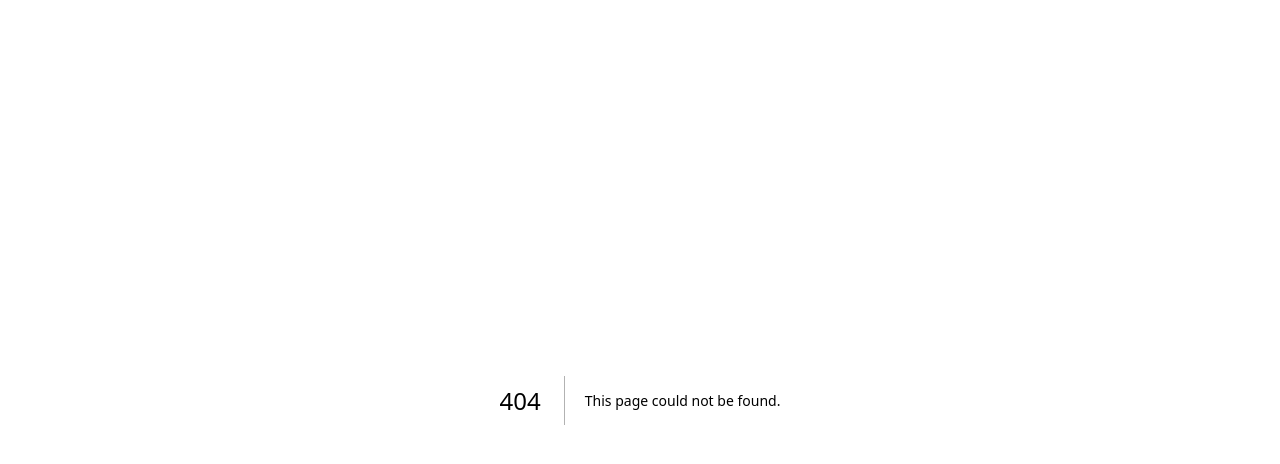
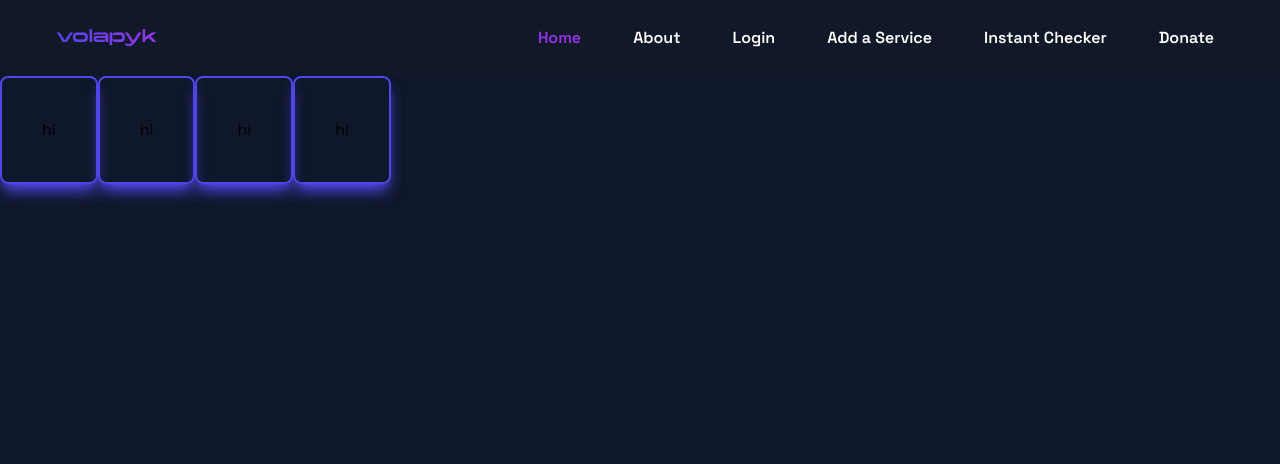
Before and after one commit to abhayrcodes/volapyk-web, a Next.js app: page /sign-up in a window 1280 px wide. Before the commit this address had no page. Shown: the top 464 px of the page. Built offline with nearby package versions, Linux system fonts and the light colour scheme.

Commit message:
login/signup code

```diff
--- a/app/globals.css
+++ b/app/globals.css
@@ -20,3 +20,7 @@ body {
 #logo-text {
     font-family: Yapari;
 }
+
+.labil {
+    font-family: Space;
+}
--- a/app/page.tsx
+++ b/app/page.tsx
@@ -2,11 +2,20 @@ import Card from '../components/Card.tsx';
 import Navbar from '../components/Navbar.tsx';
 import LoadingCard from '@/components/LoadingCard.tsx';
 import SearchInput from '@/components/SearchInput.tsx';
+import LoginModal from '@/components/LoginModal.tsx';
 import React from 'react';
 import { prisma } from '../prisma/client.ts';
 import { Suspense } from 'react';
 
-export default async function Home() {
+export default async function Home({
+  params,
+  searchParams,
+}: {
+  params: { id: string };
+  searchParams?: { [key: string]: string };
+}) {
+  const login = (typeof searchParams === "undefined") ? true : (searchParams.login==="true" ? false : true);
+
   const cases = await prisma.cases.findMany();
   const casesData: Record<number, [string, number]> = {};
   for (const caseItem of cases) {
@@ -115,6 +124,9 @@ export default async function Home() {
             </table>
           </div>
         </div>
+
+        <LoginModal hidden={login} />
+
       </body>
     </html>
   );
--- a/app/service/[id]/page.tsx
+++ b/app/service/[id]/page.tsx
@@ -49,7 +49,7 @@ export default async function ServicePage({ params }: { params: { id: string } }
 
         <div className="flex items-center my-12">
           <Link className="hidden lg:block absolute text-right p-[15px] w-[150px] -translate-x-2/3 hover:-translate-x-1/3 font-bold border-2 border-slate-100 bg-slate-100 rounded-lg hover:text-slate-100 hover:bg-slate-900 transition ease-in-out duration-300 hover:shadow-lg hover:shadow-indigo-600 hover:after:content-['Back']" href="/">
-            <span>🡸  </span>
+            <span>←  </span>
           </Link>
 
           <div className="flex-col lg:flex-row flex items-center lg:justify-between w-3/4 lg:w-2/3 mx-auto">
@@ -73,7 +73,7 @@ export default async function ServicePage({ params }: { params: { id: string } }
           />
         </div>
 
-        <h1 className="text-lg sm:text-2xl lg:text-3xl text-red-900 w-3/4 mx-auto my-12">⚠ Cases above only represent the top 20, not the full data used to compute scores.</h1>
+        <h1 className="text-lg sm:text-2xl lg:text-3xl text-red-900 w-3/4 mx-auto my-12 animate-pulse">⚠ Cases above only represent the top 20, not the full data used to compute scores.</h1>
 
         <h3 className="w-3/4 my-2 mx-auto sm:text-3xl md:text-4xl lg:text-5xl text-slate-100 mb-7">Links</h3>
         <div className="w-3/4 my-2 mx-auto border border-slate-800 rounded-lg md:rounded-md mb-7">
--- /dev/null
+++ b/app/sign-up/page.tsx
@@ -0,0 +1,52 @@
+import Navbar from "@/components/Navbar";
+import RegularInput from "@/components/RegInput";
+import Link from "next/link";
+
+export default function SignUp() {
+    return (
+      <html>
+          <body className="static bg-slate-900">
+              <Navbar/>
+
+              <form className="flex w-full">
+                <div className="border-2 border-indigo-600 rounded-lg shadow-lg shadow-indigo-600 p-10">
+                    <Link href="#">hi</Link>
+                </div>
+                <div className="border-2 border-indigo-600 rounded-lg shadow-lg shadow-indigo-600 p-10">
+                    <Link href="#">hi</Link>
+                </div>
+                <div className="border-2 border-indigo-600 rounded-lg shadow-lg shadow-indigo-600 p-10">
+                    <Link href="#">hi</Link>
+                </div>
+                <div className="border-2 border-indigo-600 rounded-lg shadow-lg shadow-indigo-600 p-10">
+                    <Link href="#">hi</Link>
+                </div>
+              </form>
+          </body>
+      </html>
+
+    )
+  }
+
+/*
+<div className="transition ease-in duration-150 border-2 border-indigo-600 shadow-lg shadow-indigo-600 p-10 rounded-lg w-1/2 mx-auto my-5 bg-slate-900">
+                <div className="flex row-span-1 mb-10">
+                        <div className=" content-center w-fit grid place-items-center mr-5 animate-bounce">
+                            <div className="transition duration-150 ease-in-out h-5 w-5 rounded-full bg-transparent border-2 border-slate-200 mb-1 shadow-lg shadow-indigo-600"></div>
+                            <div className="transition duration-150 ease-in-out h-5 w-10 bg-transparent border-2 border-slate-200 rounded-tl-full rounded-tr-full m-0 shadow-lg shadow-indigo-600"></div>
+                        </div>
+                        <h2 className="text-slate-100 lg:text-4xl" id="logo-text">Sign Up</h2>
+                </div>
+
+                <div>
+                    <form>
+                        <h2 className="labil text-slate-100 lg:text-2xl font-semibold">Username</h2>
+                        <RegularInput placeholder = "Username" background = "d" otheredits = "mb-5 mt-2"></RegularInput>
+                        <h2 className="labil text-slate-100 lg:text-2xl font-semibold">Password</h2>
+                        <RegularInput placeholder = "Password" background = "d" otheredits="my-2"></RegularInput>
+                        <RegularInput placeholder = "Confirm Password" background = "d" ></RegularInput>
+                        <button type="submit" className="lg:rounded-lg transition ease-in-out duration-300 labil font-semibold w-full p-4 bg-slate-100 text-slate-900 my-5 border-2 border-slate-100 hover:text-slate-100 hover:bg-slate-900 hover:shadow-lg hover:shadow-indigo-600">CREATE ACCOUNT</button>
+                    </form>
+                </div>
+              </div>
+              */
--- /dev/null
+++ b/components/LoginModal.tsx
@@ -0,0 +1,39 @@
+import RegularInput from "./RegInput"
+import Link from "next/link";
+
+export default function LoginModal(props:any) {
+    const hidden = props.hidden || "";
+    return (
+        <div className={`${hidden ? "hidden" : ""} w-full h-full bg-slate-900/80 fixed inset-0`}>
+
+          <div className=" h-fit my-auto fixed inset-0 transition ease-in duration-150 border-2 border-indigo-600 hover:shadow-lg hover:shadow-indigo-600 p-10 rounded-lg w-1/2 mx-auto bg-slate-900">
+            <Link className=" hidden lg:block text-right p-[15px] w-[150px] -translate-x-2/3 hover:-translate-x-1/3 font-bold border-2 border-slate-100 bg-slate-100 rounded-lg hover:text-slate-100 hover:bg-slate-900 transition ease-in-out duration-300 hover:shadow-lg hover:shadow-indigo-600 hover:after:content-['Back']" href="/">
+                <span>←  </span>
+            </Link>
+
+            <div className="flex row-span-1 mb-10 left-1/2  transform translate-x-1/4">
+
+                    <div className=" content-center w-fit grid place-items-center mr-5 animate-bounce">
+                        <div className="transition duration-150 ease-in-out h-5 w-5 rounded-full bg-transparent border-2 border-slate-200 mb-1 shadow-lg shadow-indigo-600"></div>
+                        <div className="transition duration-150 ease-in-out h-5 w-10 bg-transparent border-2 border-slate-200 rounded-tl-full rounded-tr-full m-0 shadow-lg shadow-indigo-600"></div>
+                    </div>
+                    <h2 className="text-slate-100 lg:text-4xl" id="logo-text">Login</h2>
+            </div>
+
+            <div>
+                <form>
+                    <h2 className="labil text-slate-100 lg:text-2xl font-semibold">Username</h2>
+                    <RegularInput placeholder = "Username" background = "d" otheredits = "mb-5 mt-2"></RegularInput>
+                    <h2 className="labil text-slate-100 lg:text-2xl font-semibold">Password</h2>
+                    <RegularInput placeholder = "Password" background = "d" otheredits="my-2"></RegularInput>
+                    <button type="submit" className="lg:rounded-lg transition ease-in-out duration-300 labil font-semibold w-full p-4 bg-slate-100 text-slate-900 my-5 border-2 border-slate-100 hover:text-slate-100 hover:bg-slate-900 hover:shadow-lg hover:shadow-indigo-600">LOGIN</button>
+                </form>
+            </div>
+
+            <div>
+                <h4 className="text-slate-100 text-center">Don't have an account? <Link href="/sign-up" className="text-indigo-400">Sign in</Link></h4>
+            </div>
+          </div>
+        </div>
+    )
+}
--- a/components/Navbar.tsx
+++ b/components/Navbar.tsx
@@ -45,12 +45,15 @@ export default function Navbar(props: any) {
           </svg>
         </button>
         <div className="hidden w-full lg:block lg:w-auto" id="navbar-default">
-          <ul className="text-white font-bold flex flex-col p-4 lg:p-0 mt-4 border rounded-lg lg:flex-row md:space-x-8 lg:mt-0 lg:border-0">
+          <ul className="text-white font-semibold flex flex-col p-4 lg:p-0 mt-4 border rounded-lg lg:flex-row md:space-x-8 lg:mt-0 lg:border-0">
             <li>
               <Link href="/" className="block border-2 border-transparent text-purple-600 bg-purple-600 rounded-lg hover:shadow-lg hover:shadow-indigo-600 bg-transparent p-2 hover:border-purple-600 hover:bg-purple-600 hover:bg-opacity-10 ease-in-out duration-150" aria-current="page">Home</Link>
             </li>
             <li>
               <Link href="/about" className="block border-2 border-transparent bg-purple-600 rounded-lg hover:shadow-lg hover:shadow-indigo-600 bg-transparent p-2 hover:text-purple-600 hover:border-purple-600 hover:bg-purple-600 hover:bg-opacity-10 ease-in-out duration-150">About</Link>
+            </li>
+            <li>
+              <Link href="/?login=true" className="block border-2 border-transparent bg-purple-600 rounded-lg hover:shadow-lg hover:shadow-indigo-600 bg-transparent p-2 hover:text-purple-600 hover:border-purple-600 hover:bg-purple-600 hover:bg-opacity-10 ease-in-out duration-150">Login</Link>
             </li>
             <li>
               <Link href="/add-service" className="block border-2 border-transparent bg-purple-600 rounded-lg hover:shadow-lg hover:shadow-indigo-600 bg-transparent p-2 hover:text-purple-600 hover:border-purple-600 hover:bg-purple-600 hover:bg-opacity-10 ease-in-out duration-150">Add a Service</Link>
@@ -66,12 +69,15 @@ export default function Navbar(props: any) {
       </div>
       <div className={`${isNavbarExpanded ? '' : 'hidden'}`}>
         <div>
-          <ul className="text-white font-bold text-center">
+          <ul className="text-white font-semibold text-center">
             <li>
               <Link href="/" className="w-fit mx-auto mb-1 block border-2 border-transparent text-purple-600 bg-purple-600 rounded-lg hover:shadow-lg hover:shadow-indigo-600 bg-transparent p-2 hover:border-purple-600 hover:bg-purple-600 hover:bg-opacity-10 ease-in-out duration-150" aria-current="page">Home</Link>
             </li>
             <li>
               <Link href="/about" className="w-fit mx-auto mb-1 block border-2 border-transparent bg-purple-600 rounded-lg hover:shadow-lg hover:shadow-indigo-600 bg-transparent p-2 hover:text-purple-600 hover:border-purple-600 hover:bg-purple-600 hover:bg-opacity-10 ease-in-out duration-150">About</Link>
+            </li>
+            <li>
+              <Link href="/?login=true" className="w-fit mx-auto mb-1 block border-2 border-transparent bg-purple-600 rounded-lg hover:shadow-lg hover:shadow-indigo-600 bg-transparent p-2 hover:text-purple-600 hover:border-purple-600 hover:bg-purple-600 hover:bg-opacity-10 ease-in-out duration-150">About</Link>
             </li>
             <li>
               <Link href="/add-service" className="w-fit mx-auto mb-1 block border-2 border-transparent bg-purple-600 rounded-lg hover:shadow-lg hover:shadow-indigo-600 bg-transparent p-2 hover:text-purple-600 hover:border-purple-600 hover:bg-purple-600 hover:bg-opacity-10 ease-in-out duration-150">Add a Service</Link>
--- /dev/null
+++ b/components/RegInput.tsx
@@ -0,0 +1,9 @@
+export default function RegularInput(props: any) {
+    const placeholder = props.placeholder || "";
+    const theme = props.background === "l" ? "border-slate-300 bg-transparent hover:bg-indigo-600/10" : "bg-slate-900 border-gray-600 placeholder-gray-400 text-white";
+    const otheredits = props.otheredits || "";
+
+    return (
+        <input className={`transition ease-in-out hover:shadow-lg hover:shadow-indigo-600 block w-full p-4 pl-5 text-sm border-2 rounded-lg focus:outline-none focus:ring-indigo-500 focus:border-indigo-500 ${theme} ${otheredits}`} placeholder={placeholder}></input>
+    )
+}
--- a/components/SearchInput.tsx
+++ b/components/SearchInput.tsx
@@ -19,7 +19,7 @@ const SearchInput = () => {
         <div>
             <div className="pointer-events-none text-center mt-20">
                 <h1 id='logo-text' className="mb-4 text-5xl font-extrabold text-white md:text-8xl lg:text-9xl"><span className="text-transparent bg-clip-text bg-gradient-to-r to-purple-600 from-indigo-600">volapyk</span></h1>
-                <p className="text-md md:text-lg font-sans font-normal text-gray-400 lg:text-2xl">Keeping you safe, <span className="underline decoration-purple-600">one sentence at a time.</span></p>
+                <p className="text-md md:text-lg text-gray-400 lg:text-2xl">Keeping you safe, <span className="underline decoration-purple-600">one sentence at a time.</span></p>
             </div>
 
             <form className="w-5/6 mt-20 mb-10 m-auto" onSubmit={onSearch}>
```
Also changed, not shown: 1 other file (tests, documents, lock files or other folders).
